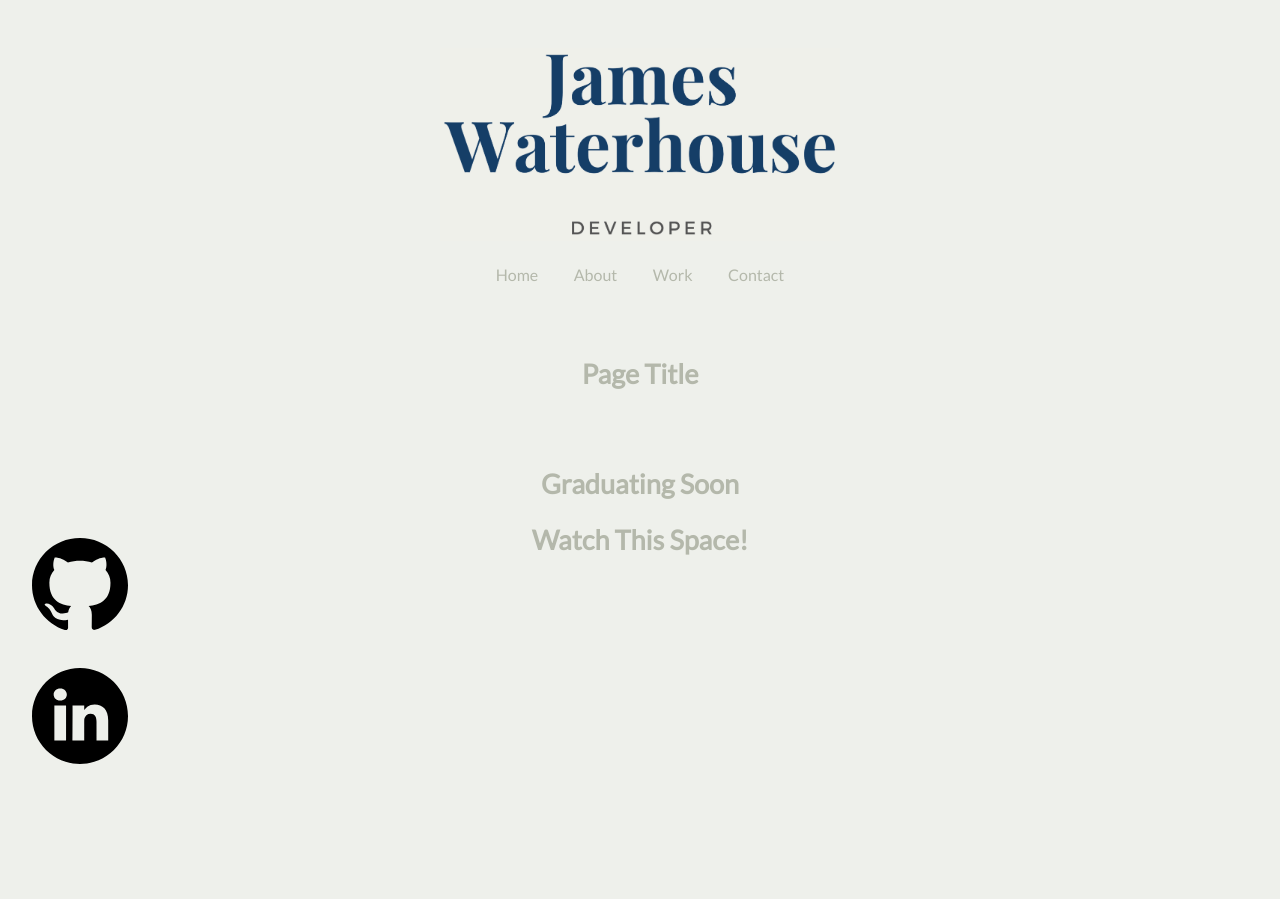
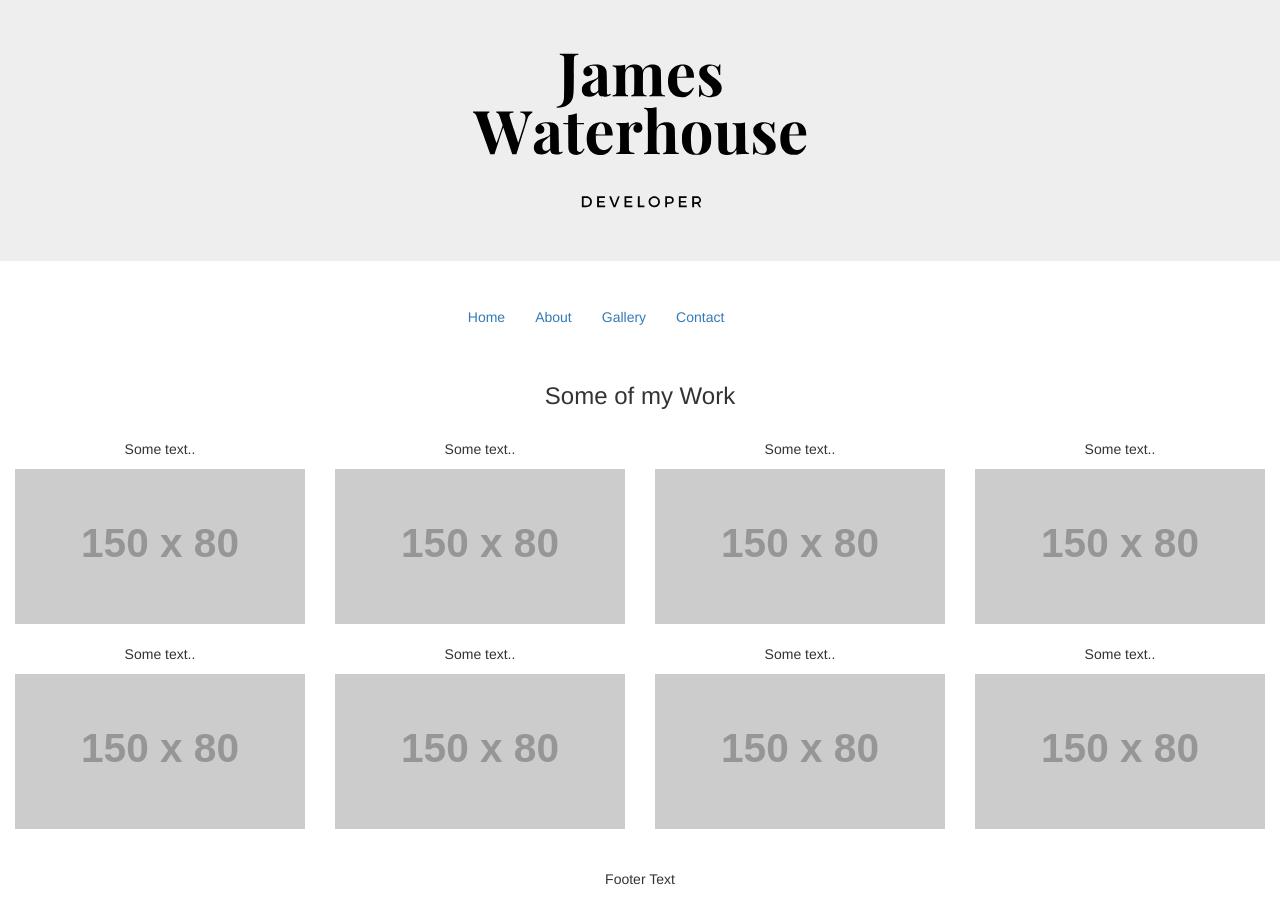
Before and after one commit to JamesWaterhouse/Portfolio, a plain HTML site: page index.html in a window 1280 px wide. Before the commit the page ends 800 px from the top, so only its background shows below. Drawn offline with nearby package versions, Linux system fonts and the light colour scheme; placeholder pictures from the web are drawn by us.

Commit message:
start again bootstrap

```diff
--- a/index.html
+++ b/index.html
@@ -1,69 +1,86 @@
 <!DOCTYPE html>
 <html lang="en">
 <head>
-    <meta charset="UTF-8">
-    <title>James Waterhouse</title>
-  <link rel="stylesheet" href="//fonts.googleapis.com/css?family=Montserrat" type="text/css">
-  <link rel="stylesheet" href="//fonts.googleapis.com/css?family=Lato" type="text/css">
-  <link rel="stylesheet" href="styles.css" type="text/css">
-  <script src="script.js" defer></script>
+  <title>Bootstrap Example</title>
+  <meta charset="utf-8">
+  <meta name="viewport" content="width=device-width, initial-scale=1">
+  <link rel="stylesheet" href="styles.css">
+  <link rel="stylesheet" href="https://maxcdn.bootstrapcdn.com/bootstrap/3.4.1/css/bootstrap.min.css">
+  <script src="https://ajax.googleapis.com/ajax/libs/jquery/3.5.1/jquery.min.js"></script>
+  <script src="https://maxcdn.bootstrapcdn.com/bootstrap/3.4.1/js/bootstrap.min.js"></script>
+
 </head>
 <body>
-    <header>
-        <div class="headerContainer">
-            <img class="logo" src="images/logo.jpg" alt="james waterhouse logo">
+
+
+
+<div class="jumbotron">
+  <div class="container">
+    <div class="logo">
+      <img src="images/logo.svg">
     </div>
-    </header>
-    <nav>
-        <div class="navContainer">
-            <ul>
-                <li class="homeButton">Home</li>
-                <li class="aboutButton">About</li>
-                <li class="workButton">Work</li>
-                <li class="contactButton">Contact</li>
-            </ul>
-        </div>
-    </nav>
-    <section>
-        <div class="home page">
-          <h1>Page Title</h1>
-            <div class="pageContent">
-              <h2>Graduating Soon</h2>
-              <h2>Watch This Space!</h2>
-            </div>
-        </div>
-        <div class="about page hidden">
-          <h1>Who am I?</h1>
-          <div class="pageContent">
-            <p>I am a newly graduated full stack developer. My interests are using technology for social good, and meaningful causes. As a career changer, my background is in community hospitality, which has given me a deep rooted sense of community and local society.</p>
-          </div>
-        </div>
-        <div class="work page hidden">
-                <h1>Examples of recent projects</h1>
-                <div class="pageContent">
-                  <div class="portfolio" id="nmf">
-                    <div class="overlay">
-                      <h3>Estate Agent Website</h3>
-                      <p>description description description description description description description</p>
-                    <button><a href="http://google.com">Click for more information</a></button>
   </div>
 </div>
 
+<nav class="navbar">
+  <div class="container-fluid">
+    <div id="myNavbar">
+      <ul class="nav navbar-nav">
+        <li class="active"><a href="#">Home</a></li>
+        <li><a href="#">About</a></li>
+        <li><a href="#">Gallery</a></li>
+        <li><a href="#">Contact</a></li>
+      </ul>
     </div>
   </div>
-        <div class="contact page hidden">
-          <h1>Contact Me!</h1>
-          <div class="pageContent">
-            <h1 class="phone"><img src="images/phone.svg" alt="phone"><a href="tel:00447570218622">07570 218622</a></h1>
-            <h1 class="email"><img src="images/email.svg" alt="email"><a href="mailto:james.waterhouse307@gmail.com">james.waterhouse307@gmail.com</a></h1>
+</nav>
+
+<div class="container-fluid bg-3 text-center">
+  <h3>Some of my Work</h3><br>
+  <div class="row">
+    <div class="col-sm-3">
+      <p>Some text..</p>
+      <img src="https://placehold.it/150x80?text=IMAGE" class="img-responsive" style="width:100%" alt="Image">
+    </div>
+    <div class="col-sm-3">
+      <p>Some text..</p>
+      <img src="https://placehold.it/150x80?text=IMAGE" class="img-responsive" style="width:100%" alt="Image">
+    </div>
+    <div class="col-sm-3">
+      <p>Some text..</p>
+      <img src="https://placehold.it/150x80?text=IMAGE" class="img-responsive" style="width:100%" alt="Image">
+    </div>
+    <div class="col-sm-3">
+      <p>Some text..</p>
+      <img src="https://placehold.it/150x80?text=IMAGE" class="img-responsive" style="width:100%" alt="Image">
     </div>
   </div>
-    </section>
-    <div class="sideNav">
-                <div class="social">
-                    <a href="https://github.com/JamesWaterhouse" target="_blank"><img class="social" src="images/github.svg" alt="github"></a>
-                    <a href="https://www.linkedin.com/in/james-waterhouse-7383861b/" target="_blank"><img class="social" src="images/linkedIn.svg" alt="linked in"></a>
+</div><br>
+
+<div class="container-fluid bg-3 text-center">
+  <div class="row">
+    <div class="col-sm-3">
+      <p>Some text..</p>
+      <img src="https://placehold.it/150x80?text=IMAGE" class="img-responsive" style="width:100%" alt="Image">
+    </div>
+    <div class="col-sm-3">
+      <p>Some text..</p>
+      <img src="https://placehold.it/150x80?text=IMAGE" class="img-responsive" style="width:100%" alt="Image">
+    </div>
+    <div class="col-sm-3">
+      <p>Some text..</p>
+      <img src="https://placehold.it/150x80?text=IMAGE" class="img-responsive" style="width:100%" alt="Image">
+    </div>
+    <div class="col-sm-3">
+      <p>Some text..</p>
+      <img src="https://placehold.it/150x80?text=IMAGE" class="img-responsive" style="width:100%" alt="Image">
     </div>
   </div>
+</div><br><br>
+
+<footer class="container-fluid text-center">
+  <p>Footer Text</p>
+</footer>
+
 </body>
 </html>
--- a/styles.css
+++ b/styles.css
@@ -1,4 +1,43 @@
-* {
+body {
+max-width: 1600px;
+}.logo {
+  max-width: 30%;
+  margin: auto;
+}
+
+.logo img {
+  width: 100%;
+}
+
+.jumbotron {
+  margin-bottom: 0;
+}
+
+.navbar {
+  margin-top: 0;
+}
+
+#myNavbar {
+  width: 30%;
+  margin: auto;
+}
+
+ul {
+  list-style: none;
+  margin: none;
+  padding: none;
+}
+
+
+
+
+/* .logo {
+  width: 2 rem;
+  max-width: 30%;
+  overflow: none;
+} */
+
+/* * {
     box-sizing: border-box;
     -webkit-box-sizing: border-box;
 }
@@ -22,10 +61,7 @@ body {
     margin: auto;
 }
 
-.logo {
-    max-width: 100%;
-    overflow: none;
-}
+
 
 nav {
     height: auto;
@@ -89,12 +125,14 @@ li:hover {
 
 #nmf {
   background-image: url(images/nmf.png);
+  position: relative;
 }
 
 .overlay {
   position: fixed;
   bottom: 0;
   height: 50%;
+  max-width: 100%;
 }
 
 .home {
@@ -152,7 +190,7 @@ li:hover {
     height: auto;
     width: 10rem;
     position: absolute; /* Fixed Sidebar (stay in place on scroll) */
-    z-index: 1;
+    /* z-index: 1;
     bottom: 0;
     left: 0;
     overflow: hidden;
@@ -189,4 +227,4 @@ li:hover {
     animation-timing-function: linear;
     animation-duration: 2s;
     animation-iteration-count: infinite;
-}
+} */
```
Lines whose indentation alone changed are shown as unchanged.
